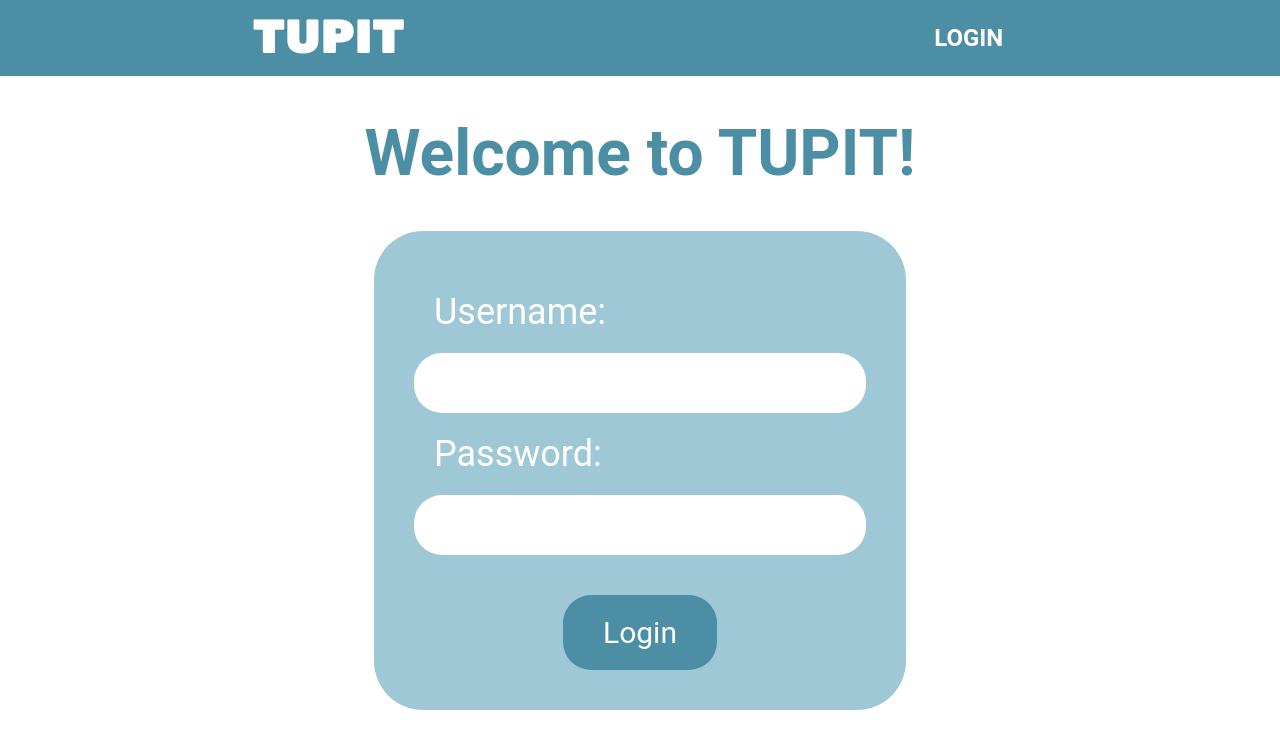
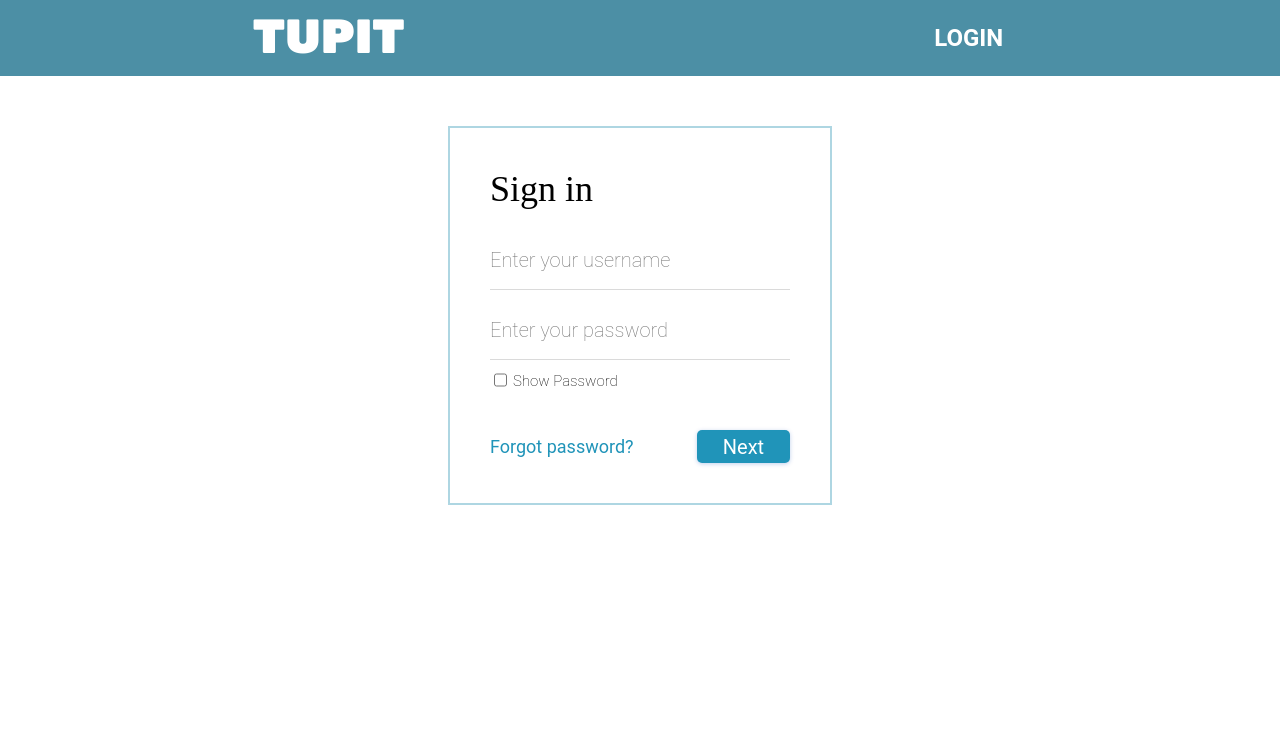
Before and after one commit to JumboCode/TUPIT, a Next.js app in the folder frontend/: page /login in a window 1280 px wide. Shown: the top 748 px of the page. Built offline with nearby package versions, Linux system fonts and the light colour scheme; no server answers.

Commit message:
updated style of login page to match new designs

```diff
--- a/frontend/src/pages/login/index.module.scss
+++ b/frontend/src/pages/login/index.module.scss
@@ -11,21 +11,23 @@
   color: white;
   font-weight: 400;
   font-size: 36px;
+  margin-top: 50px;
 }
 
-.container h1 {
-  color: #4c8fa5;
-  margin: 40px 0;
-  font-size: 64px;
+.signInTitle {
+  padding: 0px;
+  margin-bottom: 20px;
+  font-weight: 100;
+  font-family: 'DM Mono';
 }
 
 .loginForm {
   display: flex;
   flex-direction: column;
-
-  background: #9ec8d6;
-  border-radius: 49px;
+  background: white;
+  border: #aed6e2 2px solid;
   padding: 40px;
+  color: black;
 }
 
 .loginForm p {
@@ -35,32 +37,76 @@
 .loginForm .textField {
   background: white;
   color: #4c8fa5;
-  padding: 0 20px;
-  font-size: 30px;
-  border-radius: 28px;
+  font-size: 20px;
+  font-weight: 100;
   height: 60px;
+  width: 300px;
+  border-bottom: 1px solid #dadada;
+  margin-bottom: 10px;
 }
 
 .loginForm .textField:focus {
-  padding: 0 18px;
-  border: 2px solid #4c8fa5;
+  padding: -1px;
+  padding-bottom: 0px;
+  border: 1px solid #4c8fa5;
+}
+
+.showPassword {
+  display: flex;
+  flex-direction: row;
+
+  .showPasswordText {
+    margin: 0px;
+    margin-top: 2px;
+    margin-left: 3px;
+    font-size: 15px;
+    font-weight: 100;
+  }
 }
 
 .submitContainer {
   display: flex;
-  justify-content: center;
+  justify-content: space-between;
   align-items: center;
   margin-top: 40px;
-}
 
-.submit {
-  background-color: #4c8fa5;
-  color: white;
-  border-radius: 28px;
-  border: none;
-  font-size: 30px;
-  padding: 20px 40px;
-  cursor: pointer;
+  .forgotPasswordText {
+    font-size: 18px;
+    color: #2094b9;
+    margin: 0px;
+  }
+
+  .submit {
+    background-color: #2094b9;
+    color: white;
+    border: none;
+    font-size: 20px;
+    padding: 20px 20px;
+    cursor: pointer;
+    height: 33px;
+    width: 93px;
+    align-items: center;
+    display: inline-flex;
+    justify-content: center;
+    --padding-x: 1.2em;
+  }
+
+  .btn {
+    height: 33px;
+    width: 93px;
+    display: inline-flex;
+    justify-content: center;
+    align-items: center;
+
+    font-size: 20px;
+    background-color: #2094b9;
+    --padding-x: 1.2em;
+    border-color: transparent;
+    border-radius: 0.25em;
+    box-shadow: 0 1px 4px hsla(220, 90%, 37%, 0.25);
+
+    color: white;
+  }
 }
 
 @media (max-width: 800px) {
@@ -81,5 +127,6 @@
   .submit {
     font-size: 24px;
     padding: 10px 30px;
+    font-family: 'DM Mono';
   }
 }
--- a/frontend/src/pages/login/index.tsx
+++ b/frontend/src/pages/login/index.tsx
@@ -6,6 +6,8 @@ import styles from './index.module.scss';
 export default function LoginForm() {
   const { isLoggedIn, csrfToken, login, logout } = useAuth();
   const router = useRouter();
+
+  const [showPassword, setShowPassword] = useState(false);
 
   useEffect(() => {
     if (isLoggedIn) router.push('/');
@@ -19,16 +21,35 @@ export default function LoginForm() {
     );
   }
 
+  console.log('show password', showPassword);
+
   return (
     <div className={styles.container}>
-      <h1>Welcome to TUPIT!</h1>
       <form className={styles.loginForm} onSubmit={doLogin}>
-        <p>Username: </p>
-        <input className={styles.textField} type="text" name="username" />
-        <p>Password: </p>
-        <input className={styles.textField} type="password" name="password" />
+        <div className={styles.signInTitle}>Sign in</div>
+        <input
+          className={styles.textField}
+          type="text"
+          name="username"
+          placeholder="Enter your username"
+        />
+        <input
+          className={styles.textField}
+          type={showPassword ? 'text' : 'password'}
+          name="password"
+          placeholder="Enter your password"
+        />
+        <div className={styles.showPassword}>
+          <input
+            type="checkbox"
+            checked={showPassword}
+            onClick={() => setShowPassword(!showPassword)}
+          />
+          <p className={styles.showPasswordText}>Show Password</p>
+        </div>
         <div className={styles.submitContainer}>
-          <input className={styles.submit} type="submit" value="Login" />
+          <p className={styles.forgotPasswordText}>Forgot password?</p>
+          <input className={styles.btn} type="submit" value="Next" />
         </div>
       </form>
     </div>
```
